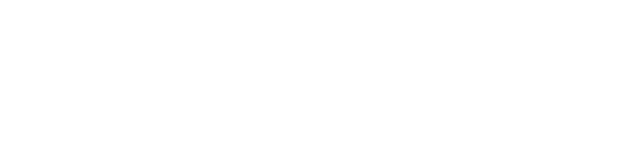
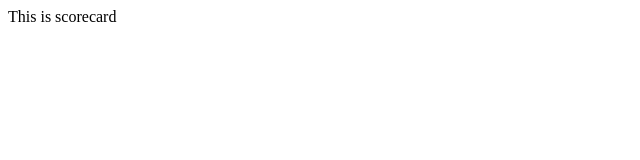
Before and after one commit to 18F/scorecard, a plain HTML site: page scorecard.html in a window 1280 px wide. Shown: the whole page, without its empty margins (0-640 px from the left). Drawn offline with Linux system fonts and the light colour scheme.

Commit message:
adding some text

```diff
--- a/scorecard.html
+++ b/scorecard.html
@@ -8,7 +8,7 @@
 </head>
 
 <body>
-
+This is scorecard
 </body>
 
 </html>
```
